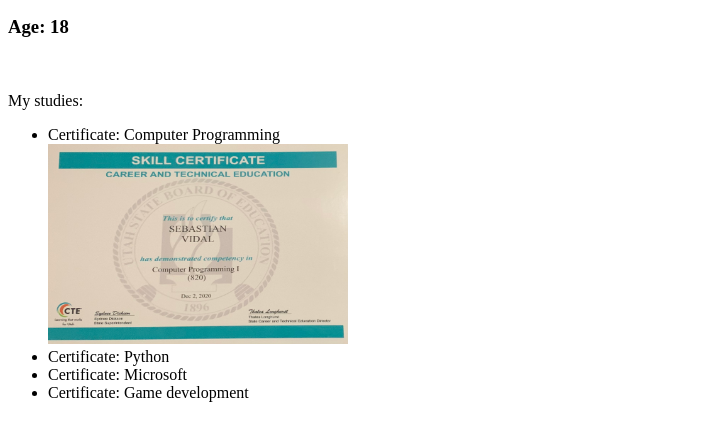
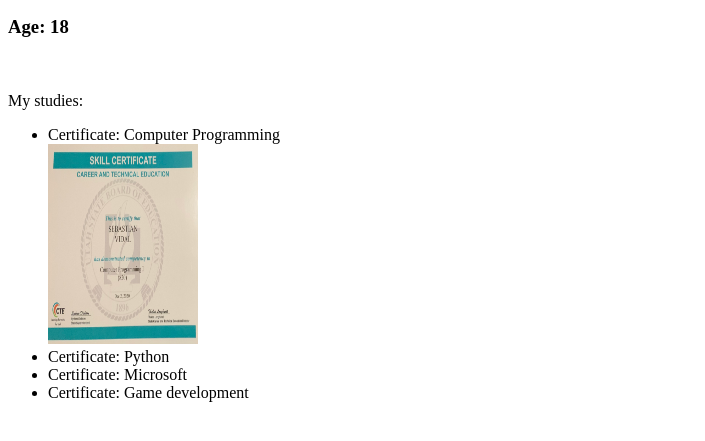
Before and after one commit to Svidalvilches/bby28.github.io, a plain HTML site: page index.html in a window 1280 px wide. Shown: the part 105-546 px from the top of the page, without its empty margins (0-705 px from the left). Drawn offline with Linux system fonts and the light colour scheme.

Commit message:
Update index.html

```diff
--- a/index.html
+++ b/index.html
@@ -20,7 +20,7 @@
         <ul>
             <li>
                 Certificate: Computer Programming <br>
-                <img src="IMG_0973.jpg" width="300" height="200">
+                <img src="IMG_0973.jpg" width="150" height="200">
             </li>
             <li>Certificate: Python</li>
             <li>Certificate: Microsoft</li>
```
